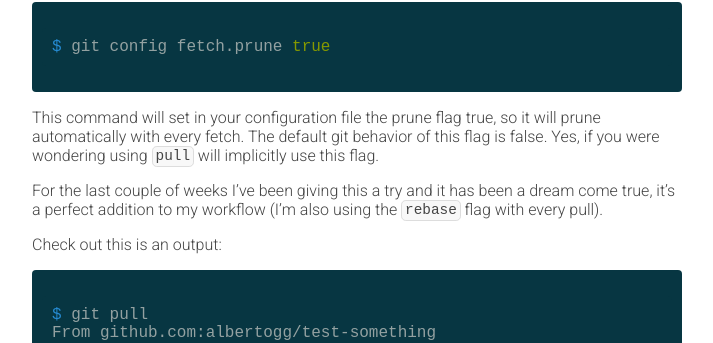
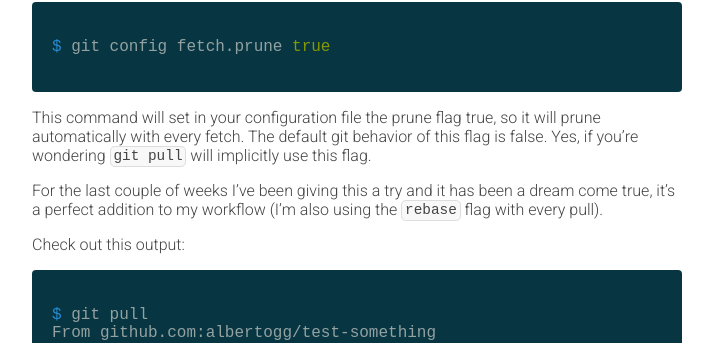
Before and after one commit to albertogg/albertogg.github.com, a Jekyll site: the page built from _posts/2014-04-20-always-prune-remote-tracking-branches.md, in a window 1280 px wide. Shown: the part 540-883 px from the top of the page, without its empty margins (283-996 px from the left). Built offline with Jekyll 4.4.1, drawn with Linux system fonts in a browser that asks for light colours; nearby versions of some CDN libraries; Markdown is read by kramdown in place of the engine named in the settings; comment, search, counter and statistics services are not loaded.

Commit message:
Fix sentence

````diff
--- a/_posts/2014-04-20-always-prune-remote-tracking-branches.md
+++ b/_posts/2014-04-20-always-prune-remote-tracking-branches.md
@@ -16,11 +16,11 @@ There are two new configuration commands that will help you achieve this behavio
 $ git config fetch.prune true
 ```
 
-This command will set in your configuration file the prune flag true, so it will prune automatically with every fetch. The default git behavior of this flag is false. Yes, if you were wondering using `pull` will implicitly use this flag.
+This command will set in your configuration file the prune flag true, so it will prune automatically with every fetch. The default git behavior of this flag is false. Yes, if you're wondering `git pull` will implicitly use this flag.
 
 For the last couple of weeks I've been giving this a try and it has been a dream come true, it's a perfect addition to my workflow (I'm also using the `rebase` flag with every pull).
 
-Check out this is an output:
+Check out this output:
 
 ```bash
 $ git pull
````
Also changed, not shown: other parts of _posts/2014-04-20-always-prune-remote-tracking-branches.md (+1 -1 lines).
